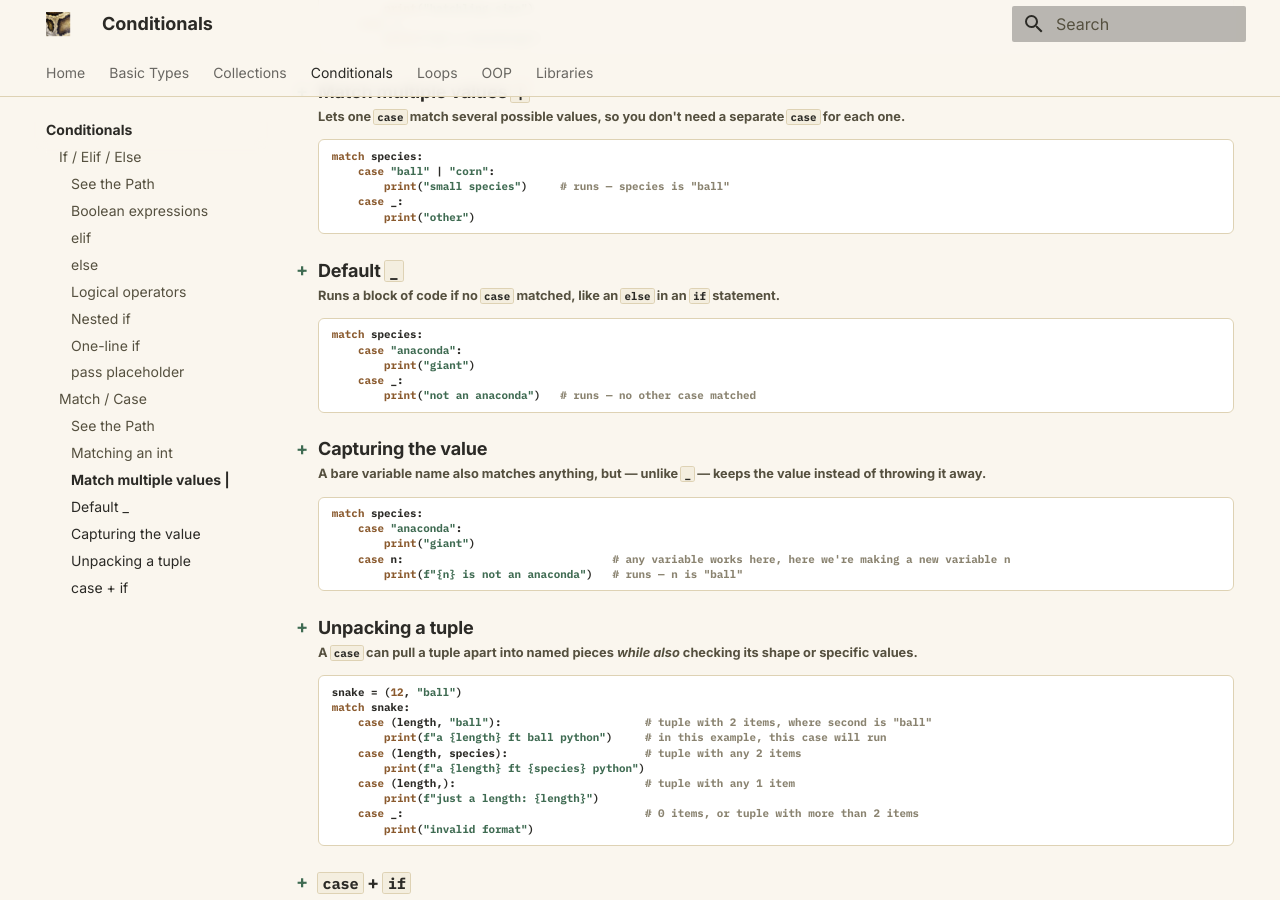
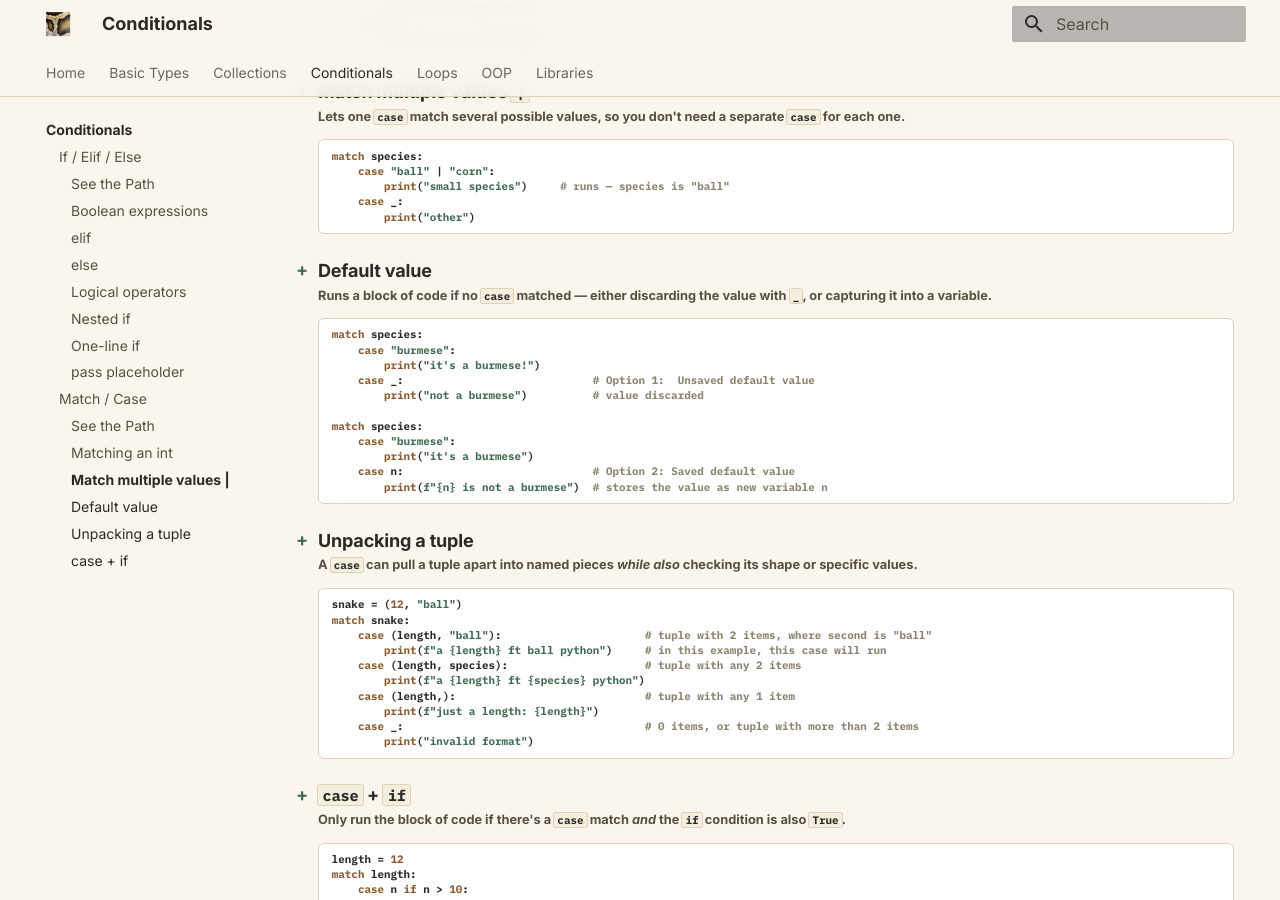
Before and after one commit to luka-sherman/python-field-guide, an MkDocs documentation site: the page built from docs/conditionals.md, in a window 1280 px wide and 900 px high, scrolled down 3286 px. Built offline with MkDocs 1.6.1 and Material for MkDocs 9.7.7, drawn with Linux system fonts in a browser that asks for light colours; nearby versions of some CDN libraries.

Commit message:
edit match

````diff
--- a/docs/conditionals.md
+++ b/docs/conditionals.md
@@ -509,76 +509,56 @@ match species:
 <details markdown="block" class="pt-collapsible">
 <summary markdown="block">
 
-### Default `_`
-Runs a block of code if no `case` matched, like an `else` in an `if` statement.
+### Default value
+
+Runs a block of code if no `case` matched — either discarding the value with `_`, or capturing it into a variable.
 {: .pt-subheading }
 
 ```python-ref
 match species:
-    case "anaconda":
-        print("giant")
-    case _:
-        print("not an anaconda")   # runs — no other case matched
+    case "burmese":
+        print("it's a burmese!")
+    case _:                             # Option 1:  Unsaved default value
+        print("not a burmese")          # value discarded
+
+match species:
+    case "burmese":
+        print("it's a burmese")
+    case n:                             # Option 2: Saved default value
+        print(f"{n} is not a burmese")  # stores the value as new variable n
 ```
 
 </summary>
 
-`_` matches anything, so it's placed last. Without it, a value matching no `case` would run nothing.
+If you want the code to still run a block of code even if no specific `case` matched, there are two ways to add a default value at the end that will match anything.
 
-```python
-species = "ball"
-
-match species:
-    case "anaconda":
-        print("giant")
-    case _:
-        print("not an anaconda")
-```
-
-</details>
-
-<details markdown="block" class="pt-collapsible">
-<summary markdown="block">
-
-### Capturing the value
-
-A bare variable name also matches anything, but — unlike `_` — keeps the value instead of throwing it away.
-{: .pt-subheading }
-
-```python-ref
-match species:
-    case "anaconda":
-        print("giant")
-    case n:                                # any variable works here, here we're making a new variable n
-        print(f"{n} is not an anaconda")   # runs — n is "ball"
-```
-
-</summary>
-
-Placed last, a bare name acts as a catch-all like `_`, except it also stores the matched value (`species` or `length` here) in that name, so the block below can use it instead of just handling an unknown case blindly.
-
-```python
-species = "ball"
-
-match species:
-    case "anaconda":
-        print("giant")
-    case "burmese":
-        print("large")
-    case n:                    # any variable name works here, not just n
-        print(f"{n} is not an anaconda or burmese")
+A default value goes last. Without one, a value matching no cases would not run any block of code.
 
 
-length = 2
+**Option 1:  Unsaved default value**, `_` throws the matched value away
 
-match length:
-    case 0:
-        print("no length recorded")
-    case 1 | 2:
-        print("hatchling size")
-    case n:                    # any variable name works here, not just n
-        print(f"length is {n} ft")
-```
+    ```python
+    species = "ball"
+
+    match species:
+        case "anaconda":
+            print("giant")
+        case _:
+            print("not an anaconda")
+    ```
+
+**Option 2: Saved default value**, Giving it a general variable name saves it, so the block can use it
+
+
+    ```python
+    species = "ball"
+
+    match species:
+        case "anaconda":
+            print("giant")
+        case n:                    # any variable name works here, not just n
+            print(f"{n} is not an anaconda or burmese")
+    ```
 
 </details>
 
````
